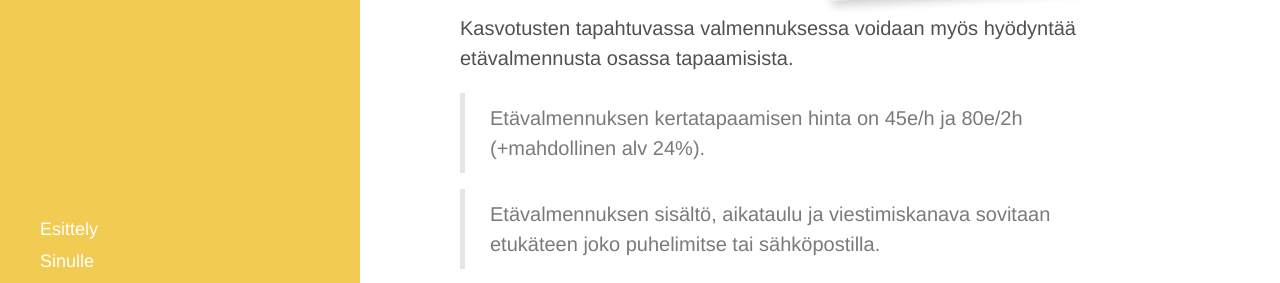
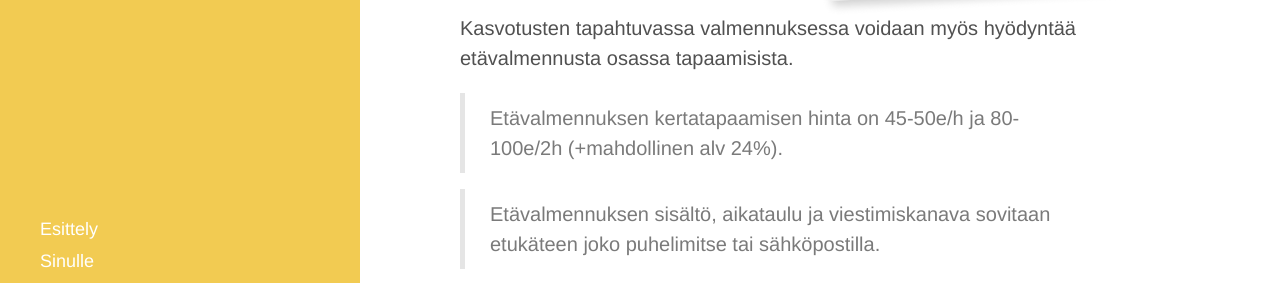
Before and after one commit to niinapiira/neppari.net, a Jekyll site: the page built from etavalmennus.md, in a window 1280 px wide. Shown: the part 331-614 px from the top of the page. Built offline with Jekyll 4.4.1, drawn with Linux system fonts in a browser that asks for light colours.

Commit message:
Updated etavalmennus.md

```diff
--- a/etavalmennus.md
+++ b/etavalmennus.md
@@ -16,7 +16,7 @@ Mahdollisia viestimiskanavia voi olla esimerkiksi puhelin, sähköposti, Skype,
 
 Kasvotusten tapahtuvassa valmennuksessa voidaan myös hyödyntää etävalmennusta osassa tapaamisista.
 
-> Etävalmennuksen kertatapaamisen hinta on 45e/h ja 80e/2h (+mahdollinen alv 24%).
+> Etävalmennuksen kertatapaamisen hinta on 45-50e/h ja 80-100e/2h (+mahdollinen alv 24%).
 
 > Etävalmennuksen sisältö, aikataulu ja viestimiskanava sovitaan etukäteen joko puhelimitse tai sähköpostilla.
 
```
